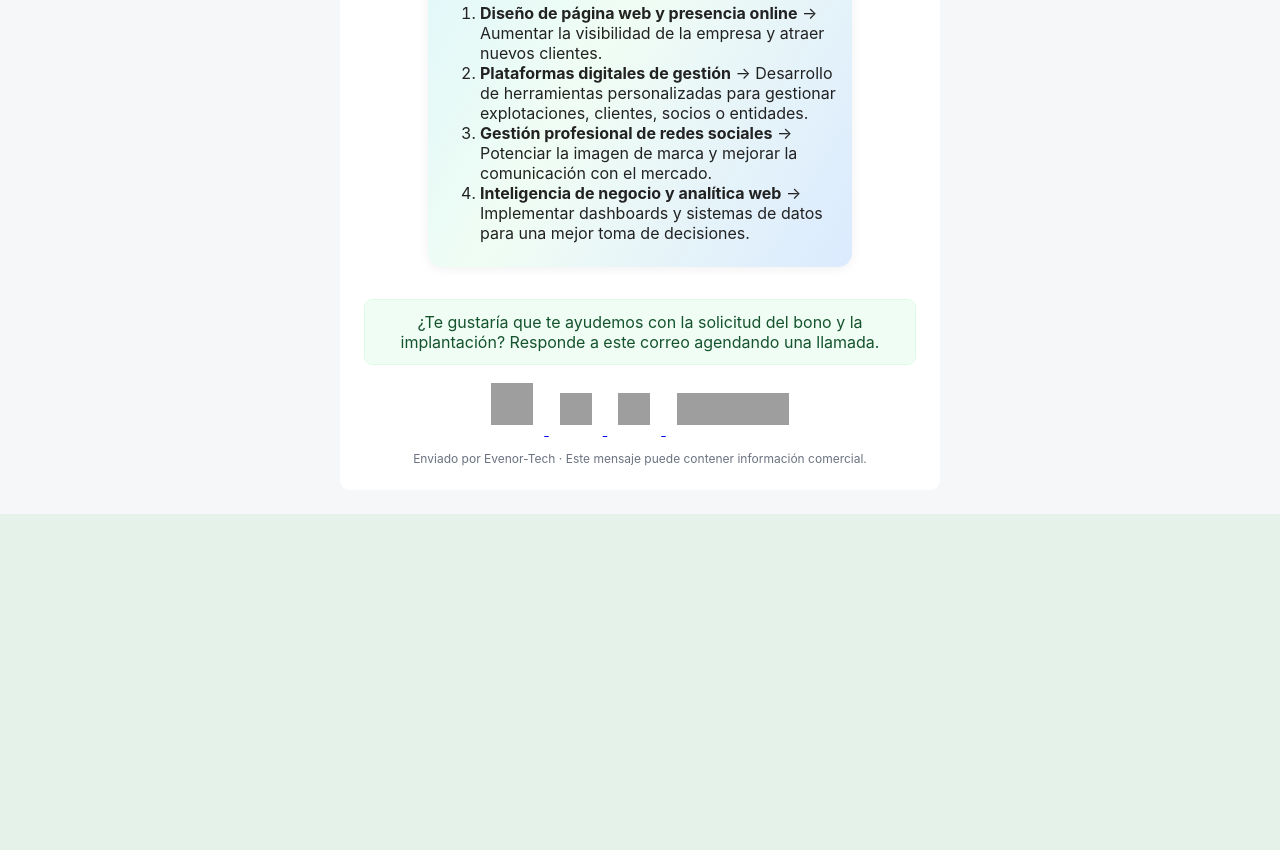
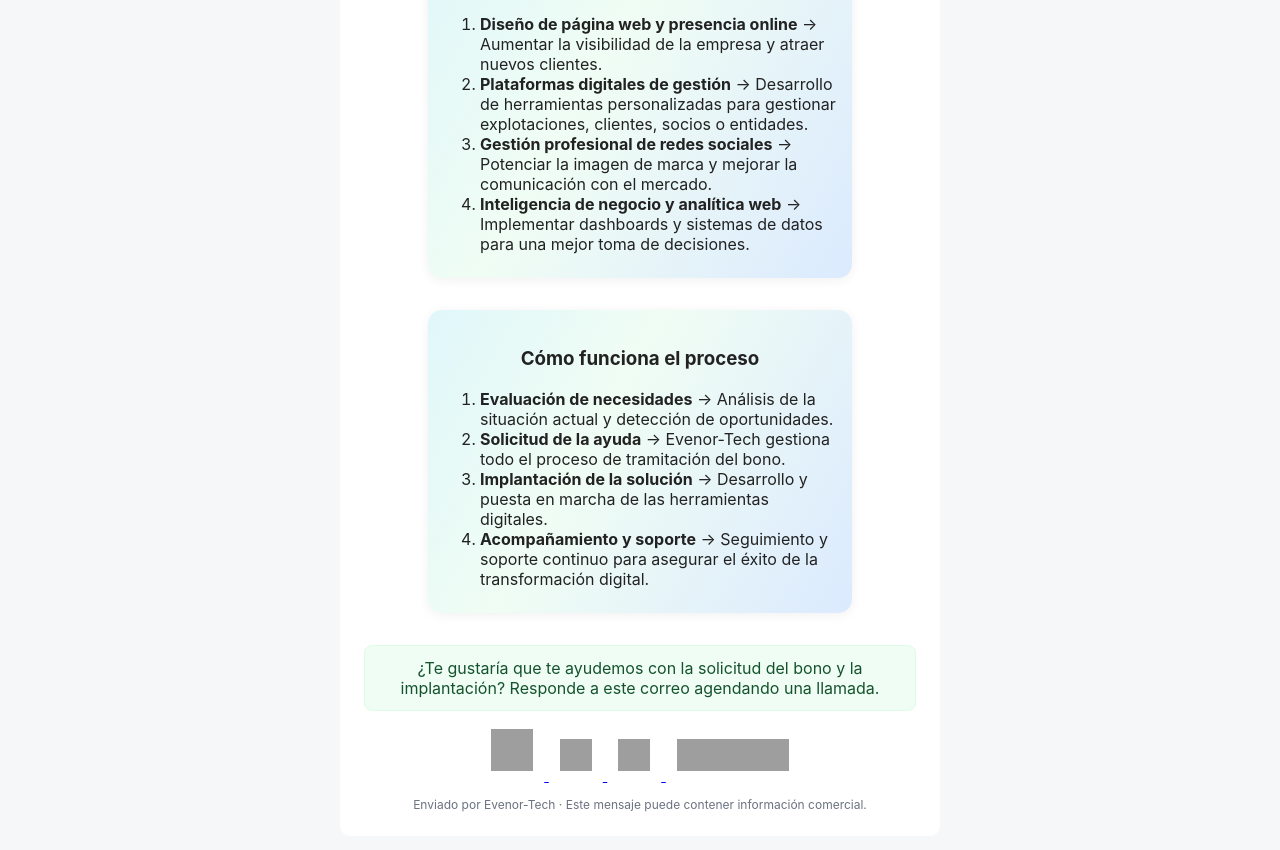
Before and after one commit to SebassG05/Dossier, a website: page src/templates/email.html in a window 1280 px wide. Shown: the part 1042-1892 px from the top of the page. Before the commit the page ends 1556 px from the top, so only its background shows below. Drawn offline with Linux system fonts and the light colour scheme; grey boxes are pictures that could not be loaded.

Commit message:
commit cuadros

```diff
--- a/src/templates/email.html
+++ b/src/templates/email.html
@@ -3,7 +3,8 @@
   <head>
     <meta charset="utf-8" />
     <meta name="viewport" content="width=device-width, initial-scale=1" />
-    <title>Dossier – Kit Digital</title>
+  <title>Dossier – Kit Digital</title>
+  <link href="https://fonts.googleapis.com/css?family=Montserrat:700&display=swap" rel="stylesheet" />
     <style>
       /* Email-safe minimal styles (muchos clientes soportan head styles, lo esencial va inline abajo) */
       body, .container, .info-carousel, .carousel-slide, .px {
@@ -90,7 +91,7 @@
             <tr>
               <td style="background:#8bdeb1; background-image: linear-gradient(135deg,#49bd81 0%, #6bdb9a 45%, #51ac8c 100%); color:#ffffff; padding:0; font-family:Arial, sans-serif;">
                 <div style="position:relative; padding:28px 24px; overflow:hidden; border-top-left-radius:10px; border-top-right-radius:10px;">
-                  <div style="font-size:20px; font-weight:bold; text-shadow:0 1px 0 rgba(0,0,0,.15); text-align:center;">Kit Digital para PYMES</div>
+                  <div style="font-family: 'Montserrat', Arial, sans-serif; font-size:28px; font-weight:700; letter-spacing:1px; text-shadow:0 1px 0 rgba(0,0,0,.15); text-align:center; color:#ffffff; margin-bottom:8px;">Kit Digital para PYMES</div>
 
                   <div style="text-align:center; margin-top:12px;">
                     <a href="https://instagram.com/evenortech" target="_blank" rel="noopener" title="Instagram">
@@ -156,6 +157,17 @@
                   </ol>
                 </div>
 
+                <!-- Tercer cuadro: Cómo funciona el proceso -->
+                      <div style="text-align:center; max-width:400px; margin:0 auto 32px auto; padding:18px 12px 24px 12px; background: linear-gradient(120deg, #e0f7fa 0%, #f0fdf4 40%, #dbeafe 100%); border-radius: 14px; box-shadow: 0 2px 12px rgba(12,20,30,0.06);">
+                        <h3>Cómo funciona el proceso</h3>
+                        <ol style="text-align:left; display:inline-block; margin:0 auto;">
+                          <li><strong>Evaluación de necesidades</strong> → Análisis de la situación actual y detección de oportunidades.</li>
+                          <li><strong>Solicitud de la ayuda</strong> → Evenor-Tech gestiona todo el proceso de tramitación del bono.</li>
+                          <li><strong>Implantación de la solución</strong> → Desarrollo y puesta en marcha de las herramientas digitales.</li>
+                          <li><strong>Acompañamiento y soporte</strong> → Seguimiento y soporte continuo para asegurar el éxito de la transformación digital.</li>
+                        </ol>
+                      </div>
+
                 <div style="margin-top:20px; padding:12px 16px; background:#f0fdf4; border:1px solid #dcfce7; border-radius:8px; color:#14532d; text-align:center;">
                   <span style="display:block;">¿Te gustaría que te ayudemos con la solicitud del bono y la implantación? Responde a este correo agendando una llamada.</span>
                 </div>
```
